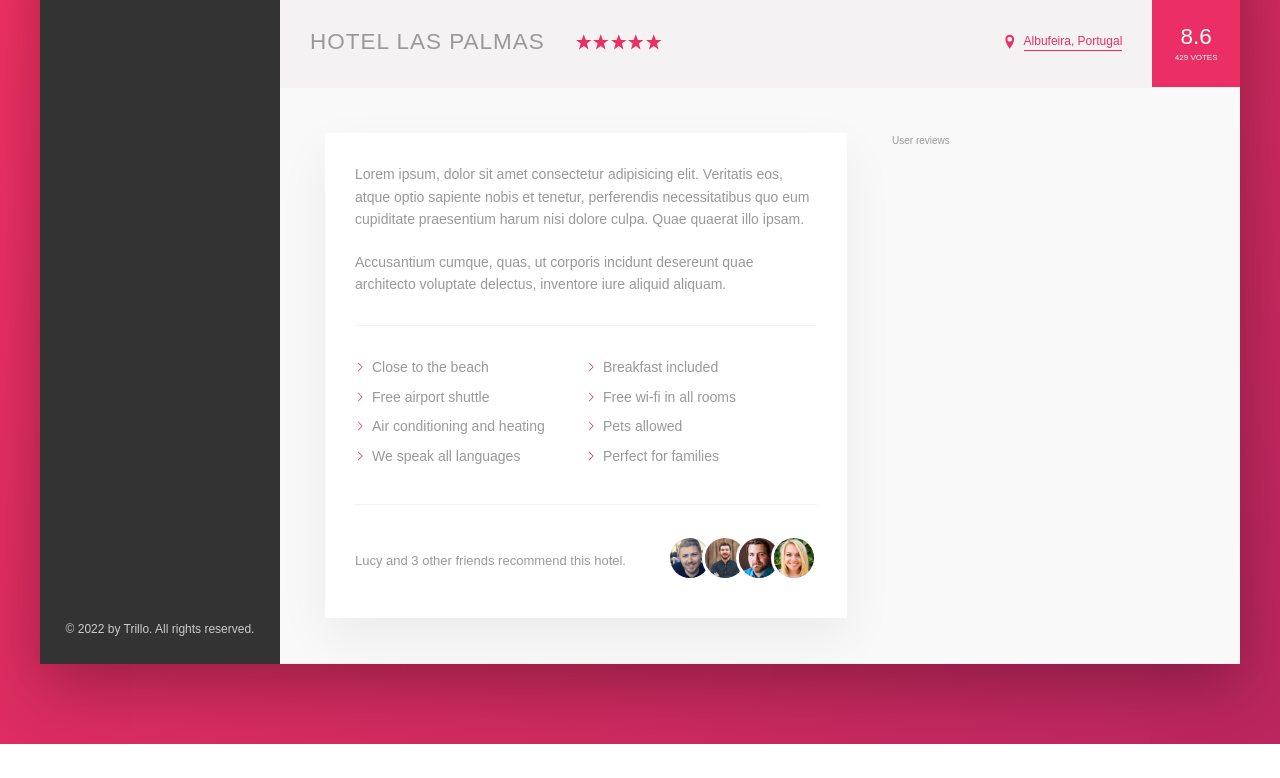
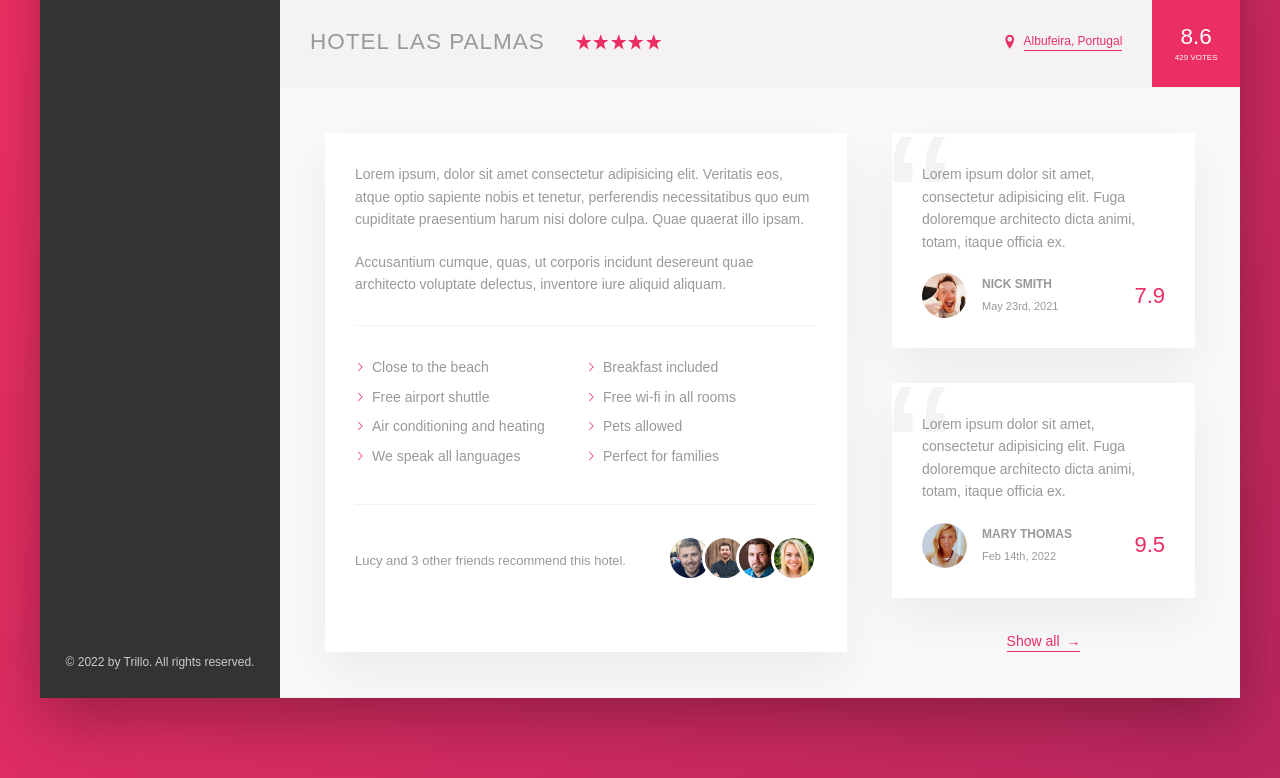
Before and after one commit to igoratf/Trillo, a website: page index.html in a window 1280 px wide. Shown: the part 529-1307 px from the top of the page. Before the commit the page ends 1273 px from the top, so only its background shows below. Drawn offline with Linux system fonts and the light colour scheme.

Commit message:
build and style user review section

```diff
--- a/index.html
+++ b/index.html
@@ -182,7 +182,40 @@
               </div>
             </div>
 
-            <div class="user-reviews">User reviews</div>
+            <figure class="user-reviews">
+
+              <figure class="review">
+                <blockquote class="review__text">
+                  Lorem ipsum dolor sit amet, consectetur adipisicing elit. Fuga doloremque architecto dicta animi, totam, itaque officia ex.
+                </blockquote>
+                <figcaption class="review__user">
+                  <img src="img/user-1.jpg" alt="User 1" class="review__photo">
+                  <div class="review__user-box">
+                    <p class="review__user-name">Nick Smith</p>
+                    <p class="review__user-date">May 23rd, 2021</p>
+                  </div>
+                  <div class="review__rating">7.9</div>
+                </figcaption>
+              </figure>
+
+              <figure class="review">
+                <blockquote class="review__text">
+                  Lorem ipsum dolor sit amet, consectetur adipisicing elit. Fuga doloremque architecto dicta animi, totam, itaque officia ex.
+                </blockquote>
+                <figcaption class="review__user">
+                  <img src="img/user-2.jpg" alt="User 2" class="review__photo">
+                  <div class="review__user-box">
+                    <p class="review__user-name">Mary Thomas</p>
+                    <p class="review__user-date">Feb 14th, 2022</p>
+                  </div>
+                  <div class="review__rating">9.5</div>
+                </figcaption>
+              </figure>
+
+              <button class="btn-inline">
+                Show all <span>&rarr;</span>
+                </button>
+            </figure>
           </div>
         </main>
       </div>
--- a/sass/_components.scss
+++ b/sass/_components.scss
@@ -252,8 +252,17 @@
    cursor: pointer;
    transition: all .2s;
 
+   & span {
+      margin-left: 0.3rem;
+      transition: margin-left 0.2s;
+   }
+
    &:hover {
       color: var(--color-grey-dark-1);
+
+      span {
+         margin-left: 0.8rem;
+      }
    }
 
    &:focus {
@@ -342,3 +351,65 @@
       }
    }
 }
+
+.review {
+   background-color: #fff;
+   box-shadow: var(--shadow-light);
+   padding: 3rem;
+   margin-bottom: 3.5rem;
+   position: relative;
+   overflow: hidden;
+
+   &__text {
+      margin-bottom: 2rem;
+      z-index: 10;
+      position: relative;
+   }
+
+   &__user {
+      display: flex;
+      justify-content: space-between;
+      align-items: center;
+   }
+
+   &__photo {
+      height: 4.5rem;
+      width: 4.5rem;
+      border-radius: 50%;
+      margin-right: 1.5rem;
+   }
+
+   &__user-box {
+      margin-right: auto;
+   }
+
+   &__user-name {
+      font-size: 1.2rem;
+      font-weight: 600;
+      text-transform: uppercase;
+      margin-bottom: 0.4rem;
+   }
+
+   &__user-date {
+      font-size: 1.1rem;
+      color: var(--color-grey-dark-3);
+   }
+
+   &__rating {
+      color: var(--color-primary);
+      font-size: 2.2rem;
+      font-weight: 300;
+   }
+
+   &::before {
+      content: "\201C";
+      font-size: 20rem;
+      position: absolute;
+      top: -2.7rem;
+      left: -0.6rem;
+      color: var(--color-grey-light-2);
+      font-family: sans-serif;
+      line-height: 1;
+      z-index: 1;
+   }
+}
--- a/sass/_layout.scss
+++ b/sass/_layout.scss
@@ -37,6 +37,7 @@
    padding: 4.5rem;
    background-color: var(--color-grey-light-1);
    border-bottom: var(--line);
+   font-size: 1.4rem;
 }
 
 .description {
@@ -45,9 +46,11 @@
    margin-right: 4.5rem;
    background-color: #fff;
    box-shadow: var(--shadow-light);
-   font-size: 1.4rem;
 }
 
 .user-reviews {
    flex: 1;
+   display: flex;
+   flex-direction: column;
+   align-items: center;
 }
```
Also changed, not shown: css/style.css.
